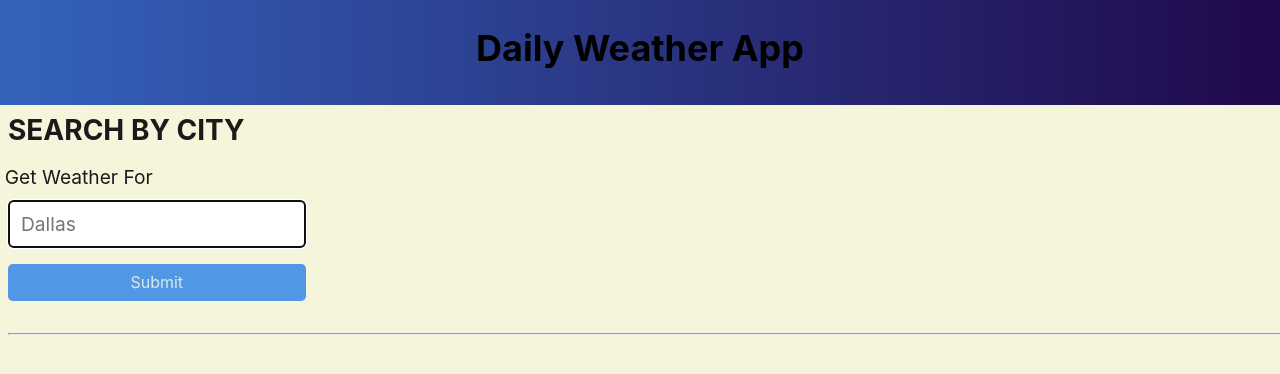
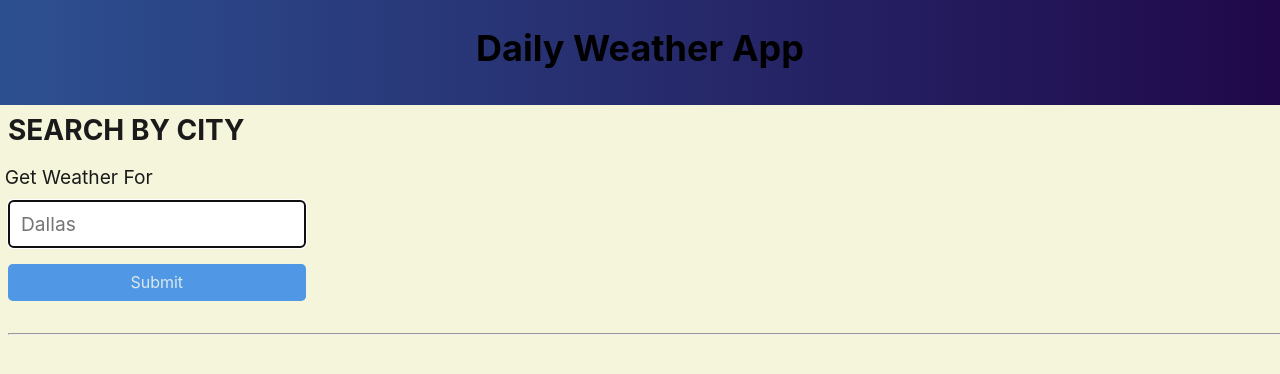
Before and after one commit to sushii23/daily-weather, a plain HTML site: page main/index.html in a window 1280 px wide. Drawn offline with nearby package versions, Linux system fonts and the light colour scheme.

Commit message:
changed header

```diff
--- a/main/styles/jass.css
+++ b/main/styles/jass.css
@@ -1778,7 +1778,7 @@ label form [type='radio'] {
 
 .weather-head {
   background: #20084a;
-  background: -webkit-linear-gradient(right, #20084a, #3463bc);
-  background: -moz-linear-gradient(right, #20084a, #3463bc);
-  background: linear-gradient(to left, #20084a, #3463bc);
-}
+  background: -webkit-linear-gradient(right, #20084a, #4c80df);
+  background: -moz-linear-gradient(right, #20084a, #2a4577);
+  background: linear-gradient(to left, #20084a, #2d5091);
+}
```
